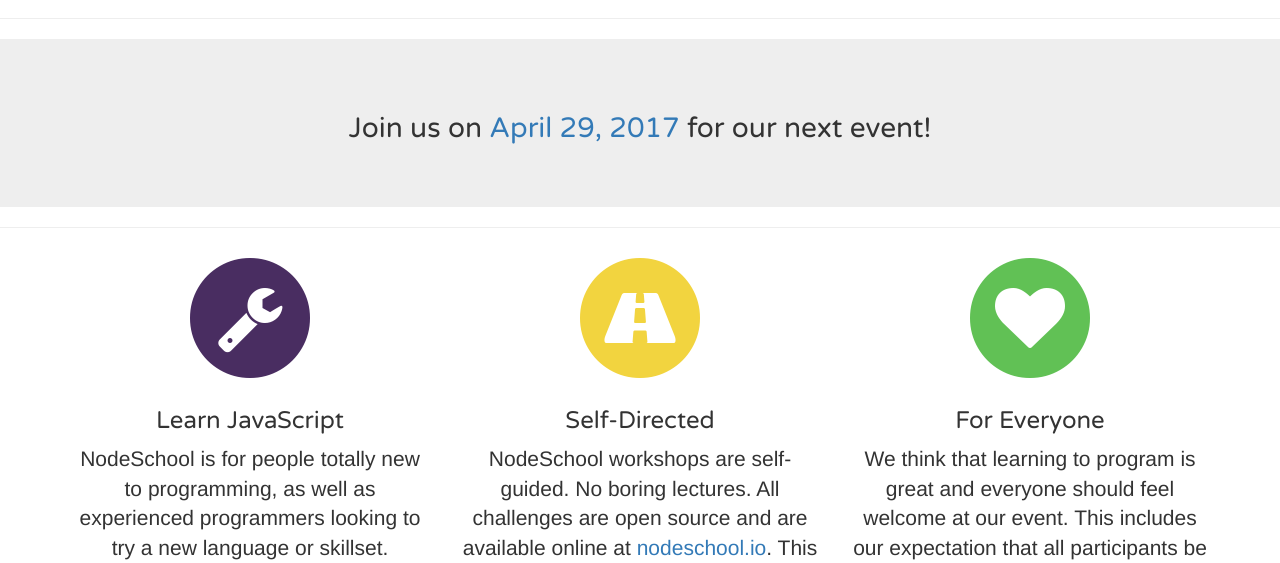
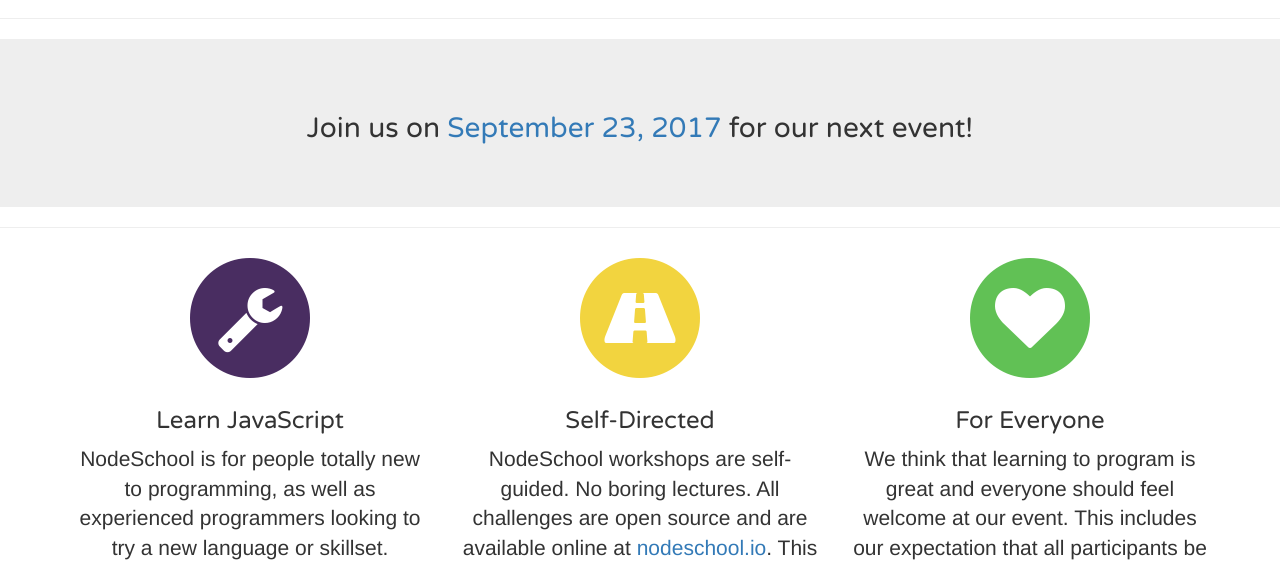
Before and after one commit to nodeschool/washingtondc, a website: page index.html in a window 1280 px wide. Shown: the part 237-800 px from the top of the page. Drawn offline with nearby package versions, Linux system fonts and the light colour scheme; some packages are replaced by stand-ins of ours; a script that the page names is missing.

Commit message:
Changing the date to September

```diff
--- a/index.html
+++ b/index.html
@@ -45,7 +45,7 @@
     <!--jumbotron-next-event-->
     <div class="jumbotron jumbotron-next-event">
       <div class="container text-center">
-        <h2>Join us on <a href="https://www.meetup.com/node-dc/events/239462266/">April 29, 2017</a> for our next event!</h2>
+        <h2>Join us on <a href="https://www.meetup.com/preview/node-dc/events/242496117">September 23, 2017</a> for our next event!</h2>
       </div>
     </div>
     <hr />
```
